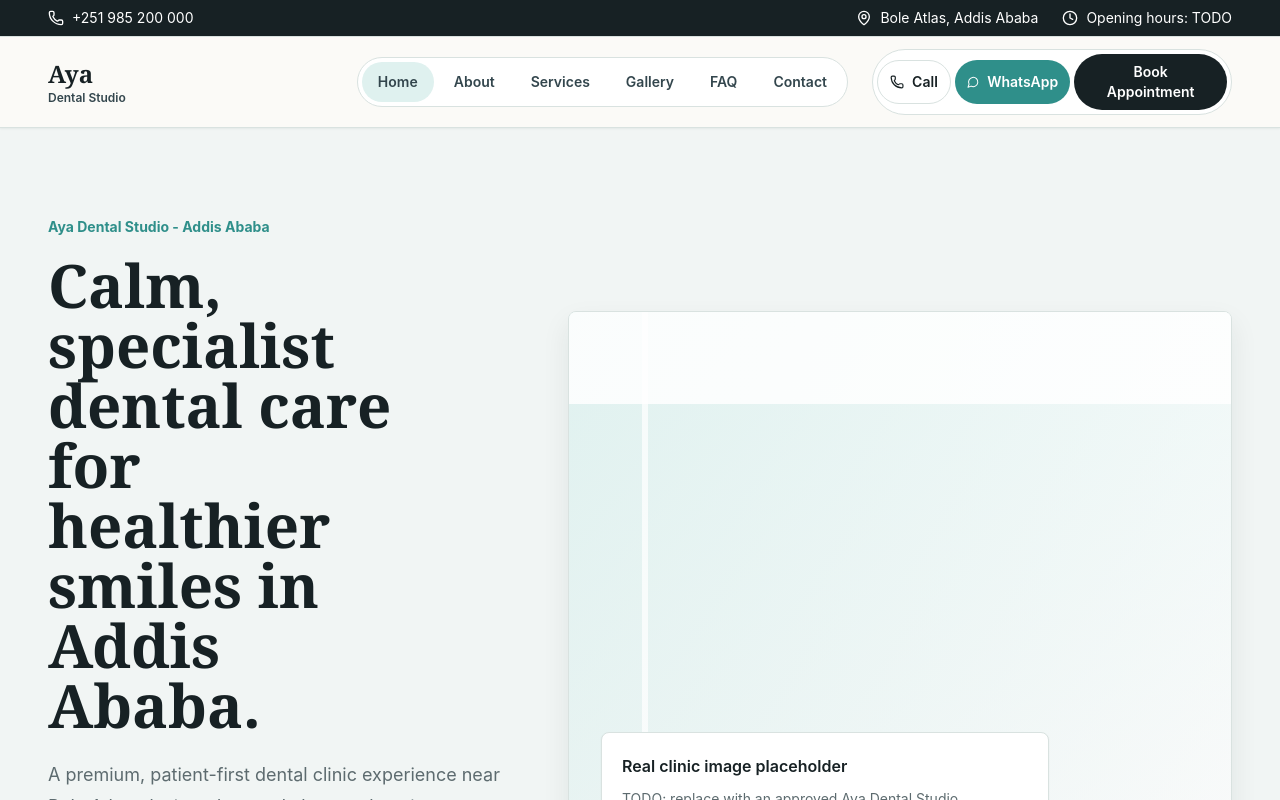
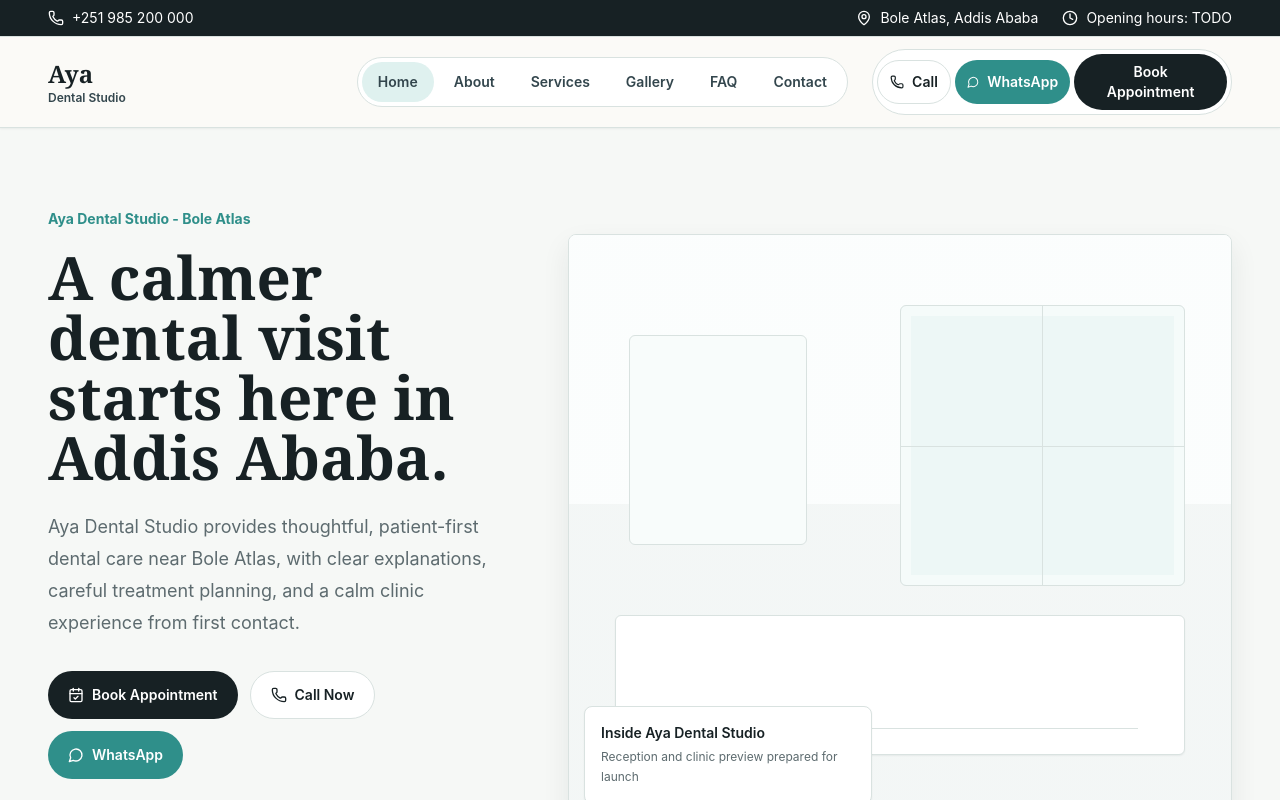
Before and after one commit to aleeShimelis/Aya_website, a Next.js app: page / in a window 1280 px wide. Shown: the top 800 px of the page. Built offline with nearby package versions, Linux system fonts and the light colour scheme; no server answers.

Commit message:
redesign hero

```diff
--- a/app/globals.css
+++ b/app/globals.css
@@ -133,24 +133,30 @@
 
 .hero-section {
   min-height: auto;
-  background: var(--color-muted-bg);
+  background: color-mix(in srgb, var(--color-teal-light) 18%, var(--color-background));
 }
 
 .hero-grid {
   min-height: auto;
-  padding-block: 3.5rem;
+  padding-block: 3.25rem;
 }
 
 .hero-copy {
-  max-width: 66ch;
+  max-width: 65ch;
 }
 
 .hero-title {
-  max-width: 11ch;
+  max-width: 14ch;
 }
 
 .hero-media {
-  min-height: 30rem;
+  position: relative;
+  isolation: isolate;
+  min-height: 24rem;
+}
+
+.hero-media-frame {
+  min-height: inherit;
   overflow: hidden;
   border: 1px solid var(--color-border);
   border-radius: var(--radius-card);
@@ -158,36 +164,93 @@
   box-shadow: var(--shadow-md);
 }
 
-.hero-media-visual {
+.hero-media-room {
+  position: relative;
   min-height: inherit;
   background:
     linear-gradient(
       180deg,
-      color-mix(in srgb, var(--color-card-bg) 20%, transparent),
-      color-mix(in srgb, var(--color-charcoal) 8%, transparent)
-    ),
-    linear-gradient(135deg, var(--color-teal-light), var(--color-card-bg));
+      color-mix(in srgb, var(--color-card-bg) 88%, var(--color-teal-light)) 0 46%,
+      color-mix(in srgb, var(--color-muted-bg) 84%, var(--color-card-bg)) 46% 100%
+    );
 }
 
-.hero-media-room {
-  min-height: inherit;
-  background:
-    linear-gradient(
-      90deg,
-      transparent 0 11%,
-      color-mix(in srgb, var(--color-card-bg) 72%, transparent) 11% 12%,
-      transparent 12% 100%
-    ),
-    linear-gradient(
-      180deg,
-      color-mix(in srgb, var(--color-card-bg) 85%, transparent) 0 16%,
-      transparent 16% 100%
-    ),
-    linear-gradient(
-      135deg,
-      color-mix(in srgb, var(--color-teal-light) 88%, transparent),
-      color-mix(in srgb, var(--color-card-bg) 72%, transparent)
-    );
+.hero-room-window,
+.hero-room-desk,
+.hero-room-accent {
+  position: absolute;
+  display: block;
+  border: 1px solid var(--color-border);
+}
+
+.hero-room-window {
+  top: 12%;
+  right: 7%;
+  width: 43%;
+  height: 48%;
+  border-radius: var(--radius-md);
+  background: color-mix(in srgb, var(--color-teal-light) 55%, var(--color-card-bg));
+  box-shadow: inset 0 0 0 10px color-mix(in srgb, var(--color-card-bg) 42%, transparent);
+}
+
+.hero-room-window::before,
+.hero-room-window::after,
+.hero-room-desk::before {
+  position: absolute;
+  content: "";
+}
+
+.hero-room-window::before {
+  inset-block: 0;
+  left: 50%;
+  width: 1px;
+  background: var(--color-border);
+}
+
+.hero-room-window::after {
+  inset-inline: 0;
+  top: 50%;
+  height: 1px;
+  background: var(--color-border);
+}
+
+.hero-room-desk {
+  right: 7%;
+  bottom: 11%;
+  left: 7%;
+  height: 24%;
+  border-radius: var(--radius-md);
+  background: var(--color-card-bg);
+  box-shadow: var(--shadow-sm);
+}
+
+.hero-room-desk::before {
+  right: 8%;
+  bottom: 18%;
+  left: 8%;
+  height: 1px;
+  background: var(--color-border);
+}
+
+.hero-room-accent {
+  top: 17%;
+  left: 9%;
+  width: 27%;
+  height: 36%;
+  border-radius: var(--radius-md);
+  background: color-mix(in srgb, var(--color-card-bg) 78%, var(--color-teal-light));
+}
+
+.hero-media-note {
+  position: absolute;
+  bottom: 1rem;
+  left: 1rem;
+  max-width: 18rem;
+  border: 1px solid var(--color-border);
+  border-radius: var(--radius-card);
+  background: color-mix(in srgb, var(--color-card-bg) 94%, var(--color-background));
+  box-shadow: var(--shadow-sm);
+  padding: 1rem;
 }
 
 .placeholder-surface {
@@ -235,7 +298,11 @@
   }
 
   .hero-grid {
-    padding-block: 4.5rem;
+    padding-block: 4.25rem;
+  }
+
+  .hero-media {
+    min-height: 30rem;
   }
 
   .tour-viewer-viewport {
@@ -258,7 +325,11 @@
   }
 
   .hero-grid {
-    padding-block: 5.5rem;
+    padding-block: 5rem;
+  }
+
+  .hero-media {
+    min-height: 32rem;
   }
 
   .tour-viewer-viewport {
@@ -268,21 +339,21 @@
 
 @media (min-width: 1280px) {
   .hero-section {
-    min-height: 42.5rem;
+    min-height: 44rem;
   }
 
   .hero-grid {
-    min-height: 42.5rem;
+    min-height: 44rem;
   }
 
   .hero-media {
-    min-height: 36rem;
+    min-height: 36.5rem;
   }
 
   .hero-title {
     font-size: 3.875rem;
-    line-height: 1.03;
-    max-width: 11.5ch;
+    line-height: 1.02;
+    max-width: 14.5ch;
   }
 }
 
@@ -294,15 +365,15 @@
 
   .hero-section,
   .hero-grid {
-    min-height: 47.5rem;
+    min-height: 45.5rem;
   }
 
   .hero-media {
-    min-height: 41rem;
+    min-height: 39rem;
   }
 
   .hero-title {
-    font-size: 4.25rem;
+    font-size: 4.125rem;
   }
 
   .tour-viewer-viewport {
--- a/components/sections/Hero.tsx
+++ b/components/sections/Hero.tsx
@@ -7,42 +7,61 @@
     <section className="hero-section border-b border-border">
       <div className="container-site hero-grid grid items-center gap-10 lg:grid-cols-12 lg:gap-12 xl:gap-16">
         <div className="hero-copy lg:col-span-5 xl:col-span-5">
-          <p className="eyebrow mb-4">Aya Dental Studio - Addis Ababa</p>
+          <p className="eyebrow mb-4">Aya Dental Studio - Bole Atlas</p>
           <h1 className="hero-title font-serif text-4xl font-semibold leading-tight text-charcoal md:text-5xl xl:text-6xl">
-            Calm, specialist dental care for healthier smiles in Addis Ababa.
+            A calmer dental visit starts here in Addis Ababa.
           </h1>
           <p className="prose-width mt-6 text-lg leading-8 text-muted-text">
-            A premium, patient-first dental clinic experience near Bole Atlas, designed around
-            clear explanations, considered treatment planning, and a calmer visit from first
+            Aya Dental Studio provides thoughtful, patient-first dental care near Bole Atlas, with
+            clear explanations, careful treatment planning, and a calm clinic experience from first
             contact.
           </p>
-          <div className="mt-8 flex flex-col gap-3 sm:flex-row">
-            <ButtonLink href="/contact">
+          <div className="mt-8 flex flex-col gap-3 sm:flex-row sm:flex-wrap">
+            <ButtonLink href="/contact" className="w-full sm:w-auto">
               <CalendarCheck className="h-4 w-4" aria-hidden="true" />
               Book Appointment
             </ButtonLink>
-            <ButtonLink href={contactActions.callPrimary} variant="secondary">
+            <ButtonLink
+              href={contactActions.callPrimary}
+              variant="secondary"
+              className="w-full sm:w-auto"
+            >
               <Phone className="h-4 w-4" aria-hidden="true" />
               Call Now
             </ButtonLink>
-            <ButtonLink href={contactActions.whatsapp} variant="teal">
+            <ButtonLink
+              href={contactActions.whatsapp}
+              variant="teal"
+              className="w-full sm:w-auto"
+            >
               <MessageCircle className="h-4 w-4" aria-hidden="true" />
               WhatsApp
             </ButtonLink>
           </div>
+          <p className="mt-5 text-sm font-medium leading-6 text-muted-text">
+            Bole Atlas, Addis Ababa <span aria-hidden="true">&middot;</span> Clear treatment
+            planning <span aria-hidden="true">&middot;</span> Patient-first care
+          </p>
         </div>
-        <div className="hero-media lg:col-span-7 xl:col-span-7" role="img" aria-label="Real clinic hero image placeholder">
-          <div className="hero-media-visual flex h-full min-h-inherit flex-col justify-end">
-            <div className="hero-media-room flex flex-1 items-end p-5 md:p-8">
-              <div className="max-w-md rounded-card border border-border bg-card-bg p-5 shadow-soft">
-                <p className="font-semibold text-charcoal">Real clinic image placeholder</p>
-                <p className="mt-2 text-sm leading-6 text-muted-text">
-                  TODO: replace with an approved Aya Dental Studio reception, waiting area, or
-                  clinic environment photo.
-                </p>
-              </div>
+        <div className="hero-media lg:col-span-7 xl:col-span-7">
+          {/* TODO: Replace this composed placeholder with an approved real clinic/reception photo. */}
+          <div
+            className="hero-media-frame"
+            role="img"
+            aria-label="Approved Aya Dental Studio reception or clinic environment photo placeholder"
+          >
+            <div className="hero-media-room" aria-hidden="true">
+              <span className="hero-room-window" />
+              <span className="hero-room-desk" />
+              <span className="hero-room-accent" />
             </div>
           </div>
+          <aside className="hero-media-note" aria-label="Hero media launch note">
+            <p className="text-sm font-semibold text-charcoal">Inside Aya Dental Studio</p>
+            <p className="mt-1 text-xs leading-5 text-muted-text">
+              Reception and clinic preview prepared for launch
+            </p>
+          </aside>
         </div>
       </div>
     </section>
```
